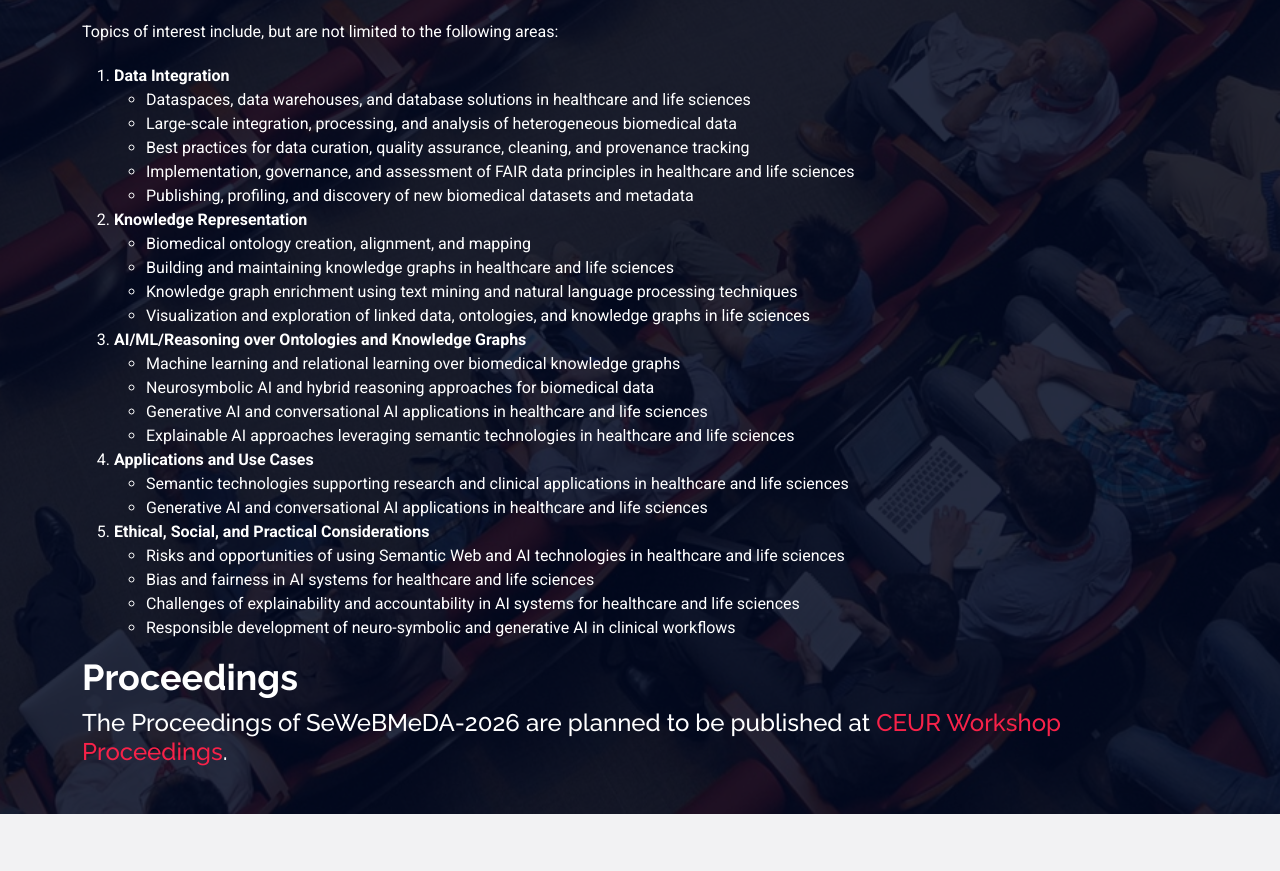
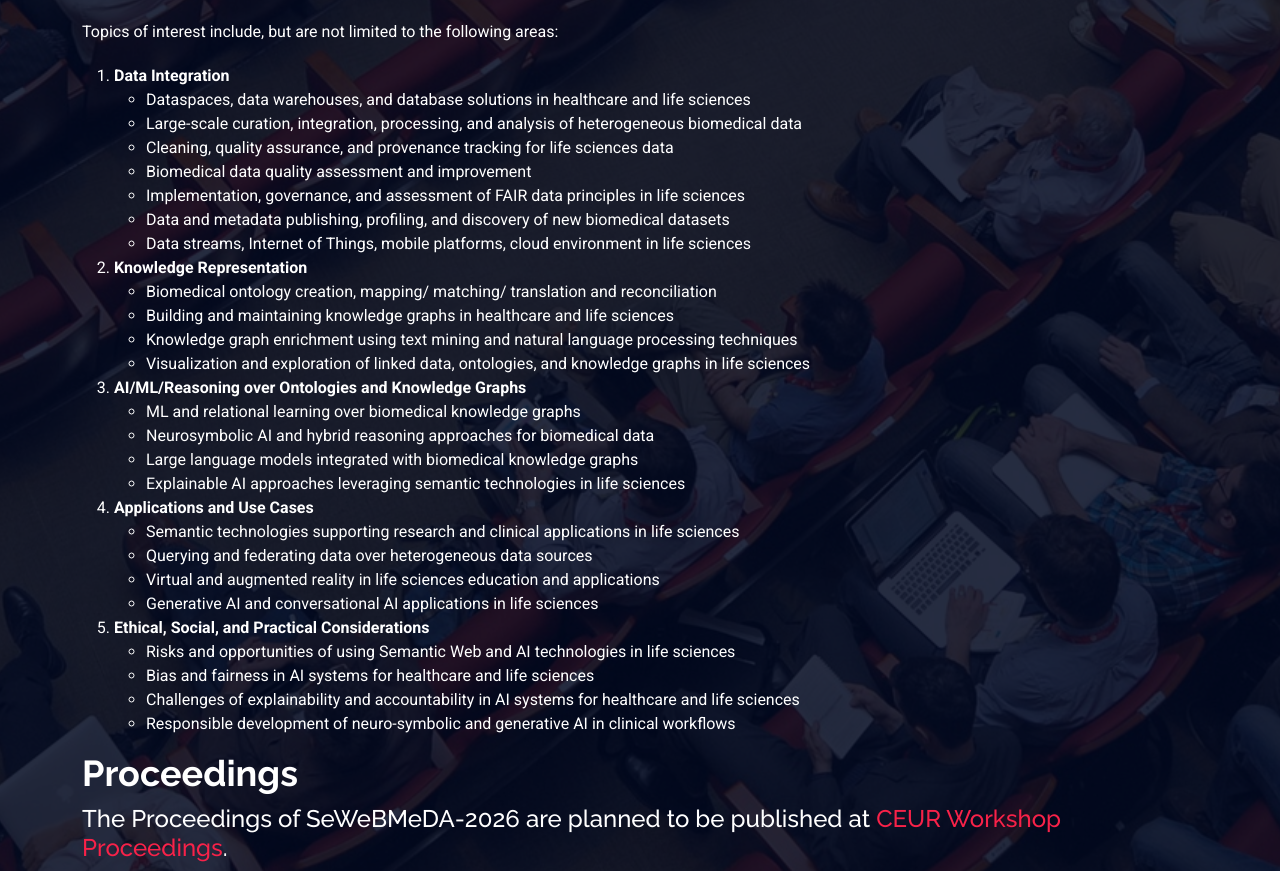
Before and after one commit to sewebmeda-workshop/sewebmeda26, a plain HTML site: page index.html in a window 1280 px wide. Shown: the part 1006-1877 px from the top of the page. Drawn offline with Linux system fonts and the light colour scheme.

Commit message:
Update index.html

```diff
--- a/index.html
+++ b/index.html
@@ -112,16 +112,18 @@
                 <li><strong>Data Integration</strong>
                   <ul>
                     <li>Dataspaces, data warehouses, and database solutions in healthcare and life sciences</li>
-                    <li>Large-scale integration, processing, and analysis of heterogeneous biomedical data</li>
-                    <li>Best practices for data curation, quality assurance, cleaning, and provenance tracking</li>
-                    <li>Implementation, governance, and assessment of FAIR data principles in healthcare and life sciences</li>
-                    <li>Publishing, profiling, and discovery of new biomedical datasets and metadata</li>
+                    <li>Large-scale curation, integration, processing, and analysis of heterogeneous biomedical data</li>
+                    <li>Cleaning, quality assurance, and provenance tracking for life sciences data</li>
+                    <li>Biomedical data quality assessment and improvement</li>
+                    <li>Implementation, governance, and assessment of FAIR data principles in life sciences</li>
+                    <li>Data and metadata publishing, profiling, and discovery of new biomedical datasets</li>
+                    <li>Data streams, Internet of Things, mobile platforms, cloud environment in life sciences</li>
                   </ul>
                 </li>
 
                 <li><strong>Knowledge Representation</strong>
                   <ul>
-                    <li>Biomedical ontology creation, alignment, and mapping</li>
+                    <li>Biomedical ontology creation, mapping/ matching/ translation and reconciliation</li>
                     <li>Building and maintaining knowledge graphs in healthcare and life sciences</li>
                     <li>Knowledge graph enrichment using text mining and natural language processing techniques</li>
                     <li>Visualization and exploration of linked data, ontologies, and knowledge graphs in life sciences</li>
@@ -130,22 +132,25 @@
 
                 <li><strong>AI/ML/Reasoning over Ontologies and Knowledge Graphs</strong>
                   <ul>
-                    <li>Machine learning and relational learning over biomedical knowledge graphs</li>
+                    <li>ML and relational learning over biomedical knowledge graphs</li>
                     <li>Neurosymbolic AI and hybrid reasoning approaches for biomedical data</li>
-                    <li>Generative AI and conversational AI applications in healthcare and life sciences</li>
-                    <li>Explainable AI approaches leveraging semantic technologies in healthcare and life sciences</li>
+                    <li>Large language models integrated with biomedical knowledge graphs</li>
+                    <li>Explainable AI approaches leveraging semantic technologies in life sciences</li>
                   </ul>
                 </li>
 
                 <li><strong>Applications and Use Cases</strong>
                   <ul>
-                    <li>Semantic technologies supporting research and clinical applications in healthcare and life sciences</li>
-                    <li>Generative AI and conversational AI applications in healthcare and life sciences</li>
+                    <li>Semantic technologies supporting research and clinical applications in life sciences</li>
+                    <li>Querying and federating data over heterogeneous data sources</li>
+                    <li>Virtual and augmented reality in life sciences education and applications</li>
+                    <li>Generative AI and conversational AI applications in life sciences</li>
                   </ul>
                 </li>
+
                 <li><strong>Ethical, Social, and Practical Considerations</strong>
                   <ul>
-                    <li>Risks and opportunities of using Semantic Web and AI technologies in healthcare and life sciences</li>
+                    <li>Risks and opportunities of using Semantic Web and AI technologies in life sciences</li>
                     <li>Bias and fairness in AI systems for healthcare and life sciences</li>
                     <li>Challenges of explainability and accountability in AI systems for healthcare and life sciences</li>
                     <li>Responsible development of neuro-symbolic and generative AI in clinical workflows</li>
```
